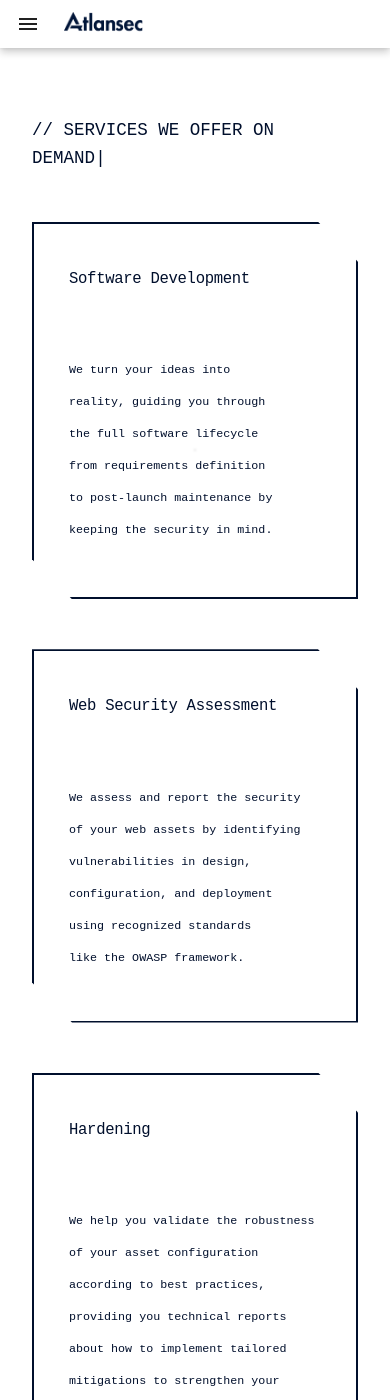
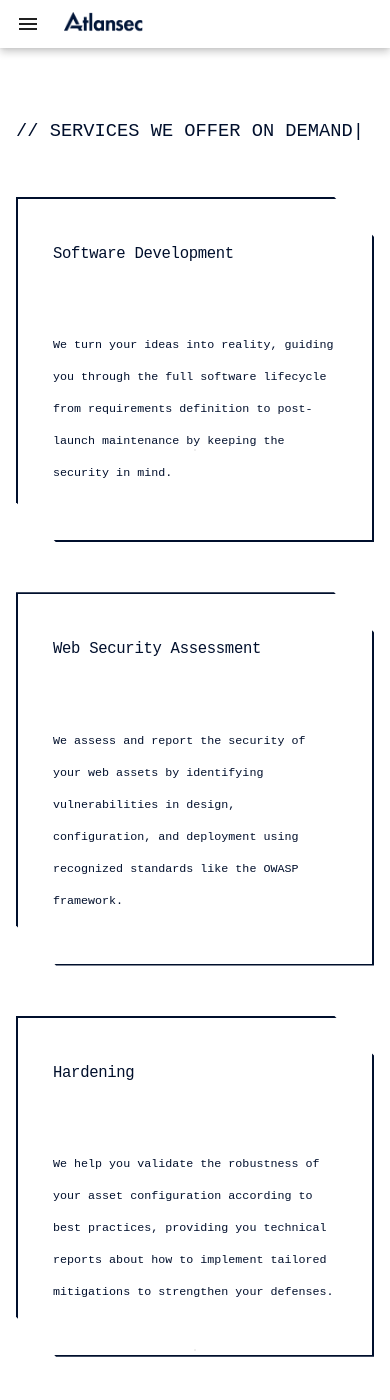
Before and after one commit to AtlanSec/Atlansec-Web, an MkDocs documentation site: the page built from docs/services/index.md, in a window 390 px wide and 1400 px high. Built offline with MkDocs 1.6.1 and Material for MkDocs 9.7.7, drawn with Linux system fonts in a browser that asks for light colours.

Commit message:
Checking some stuffs v3

```diff
--- a/docs/overrides/services.html
+++ b/docs/overrides/services.html
@@ -5,27 +5,6 @@
 {% block content %}
 
 <style>
-    .container {
-        width: 1200px !important;
-        padding: 0 !important;
-        margin-right: auto;
-        margin-left: auto;
-
-        @media screen and (min-width: 992px) and (max-width: 1439px) {
-            max-width: 1279px !important;
-            padding: 0 !important;
-            margin: 0 80px !important;
-            width: auto !important;
-        }
-
-        @media screen and (max-width: 991px) {
-            max-width: 959px !important;
-            margin: 0 16px !important;
-            padding: 0 !important;
-            width: auto !important;
-        }
-    }
-
     .gradient__cards {
         display: grid;
         grid-template-columns: repeat(3, 1fr);
@@ -68,14 +47,10 @@
         position: relative;
         border: 2px solid var(--Primary-Blue);
         background-clip: padding-box;
-        background-color: rgba(255, 255, 255, 0.05);
-        backdrop-filter: blur(1px);
+        background-color: rgba(255, 255, 255, 0.4);
         padding: 35px;
         transition: all 0.3s ease;
         min-height: 450px;
-        img {
-            margin-bottom: 32px;
-        }
     }
 
     @media (hover: hover) and (pointer: fine) {
@@ -107,8 +82,6 @@
         line-height: 32px;
         color: var(--Primary-Blue);
         font-size: 16px;
-        max-width: 470px;
-        text-wrap: balance;
     }
 
 
@@ -205,9 +178,9 @@
         border-bottom-color: #ddd;
     }
 
-    @media screen and (max-width: 520px) {
+    @media screen and (max-width: 600px) {
         .container__title{
-            font-size: 4.5vw;
+            font-size: 4.8vw;
             font-weight: 500;
         }
 
```
